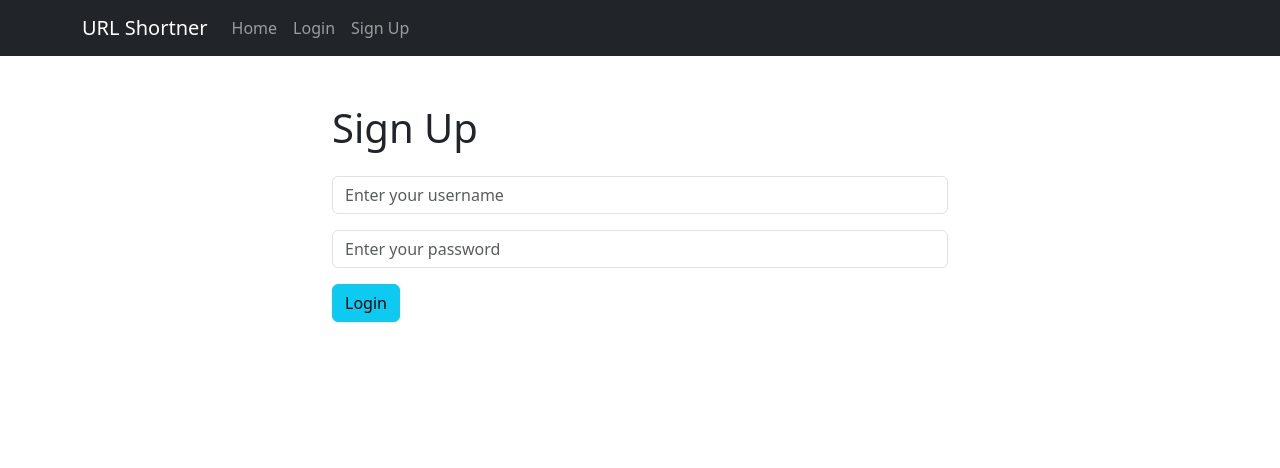
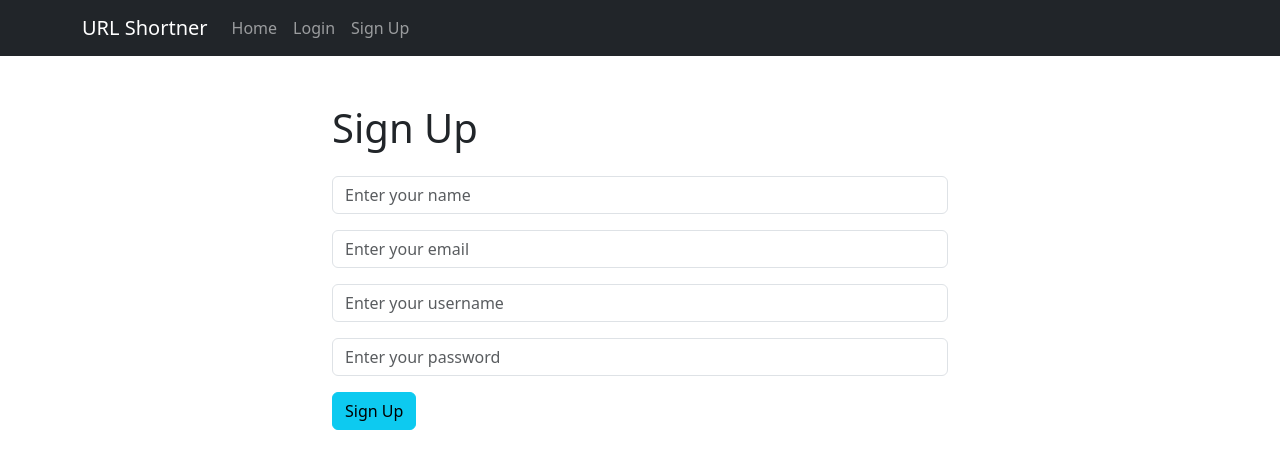
Before and after one commit to arpit456jain/URL_shortener, a React (Create React App) app: page /signup in a window 1280 px wide. Shown: the top 468 px of the page. Built offline with nearby package versions, Linux system fonts and the light colour scheme.

Commit message:
sign up feature added

```diff
--- a/src/components/Home.js
+++ b/src/components/Home.js
@@ -8,13 +8,13 @@ import Header from "./Header";
 function Home() {
   const [name, setName] = useState("");
   const [link, setLink] = useState("");
-  const [shortlink, setshortlink] = useState("");
-  const [username, SetUserName] = useState("");
+  const [shortlink, setShortlink] = useState("");
   const [user, setUser] = useState(false);
-  const [linkGenrated , setLinkGenrated] = useState(false);
+  const [linkGenerated, setLinkGenerated] = useState(false);
+
 
   useEffect(() => {
-    // Update the document title using the browser API
+
     const queryParameters = new URLSearchParams(window.location.search);
     const userparam = queryParameters.get("username");
     console.log(userparam);
@@ -30,31 +30,23 @@ function Home() {
       axios.post(url, JSON.stringify(payload))
         .then(response => {
           console.log(response.data);
-          if(response.data.length === 0) {
-            console.log("username not found");
+          if (response.data.length === 0) {
+            toast.error("Username Doesn't Exist Please create an account!");
             setUser(false);
-          }
-          else
-          {
+            return
+          } else {
             setUser(true);
-            SetUserName("Arpit")
+            setName(response.data[0].name);
           }
         })
         .catch(error => {
           console.error(error);
         });
+    }
+
+  }, []);
 
 
-    }
-
-
-  }, [username]);
-
-
-
-  function handleNameChange(event) {
-    setName(event.target.value);
-  }
   function handleLinkChange(event) {
     setLink(event.target.value);
   }
@@ -74,14 +66,14 @@ function Home() {
     axios
       .post(url, JSON.stringify(payload))
       .then((response) => {
-        console.log(response); // Make sure response.data is already a JSON object
-        setshortlink(response.data);
-        setLinkGenrated(true)
-        toast.success("Short link generating successfully!!");
+        console.log(response);
+        setShortlink(response.data);
+        setLinkGenerated(true);
+        toast.success("Short link generated successfully!!");
       })
       .catch((error) => {
-        toast.error("Some error occurs please try again!!");
-        setLinkGenrated(false);
+        toast.error("Some error occurred, please try again!!");
+        setLinkGenerated(false);
         console.error(error);
       });
 
@@ -92,23 +84,16 @@ function Home() {
   return (
     <>
       <ToastContainer />
-      <Header loginstatus={user}/>
+      <Header loginstatus={user} />
       <Container className="mt-5">
         <Form>
           {user ? (
-            <h1> Welcome {username} Enter the Link you want to shorten</h1>
+            <h1> Welcome {name} Enter the Link you want to shorten</h1>
           ) : (
             <h1>Please Login First!!</h1>
           )}
 
-          <Form.Group className="mb-3" controlId="exampleForm.ControlInput1">
-            <Form.Control
-              type="text"
-              placeholder="Enter your name"
-              value={name}
-              onChange={handleNameChange}
-            />
-          </Form.Group>
+
           <Form.Group className="mb-3" controlId="exampleForm.ControlInput1">
             <Form.Control
               type="text"
@@ -117,16 +102,25 @@ function Home() {
               onChange={handleLinkChange}
             />
           </Form.Group>
-          <Button variant="info" onClick={handleSubmit} disabled={!user}>
+          <Button
+            variant="info"
+            onClick={handleSubmit}
+            disabled={!user}
+          >
             Get Short Link
           </Button>
         </Form>
       </Container>
       <Container className="mt-5">
         <div>
-          {linkGenrated? <h2>
-            your short link is <a href={shortlink}>{shortlink}</a>{" "}
-          </h2> : "" }
+          {linkGenerated ? (
+            <h2>
+              Your short link is{" "}
+              <a href={shortlink}>{shortlink}</a>{" "}
+            </h2>
+          ) : (
+            ""
+          )}
         </div>
       </Container>
     </>
--- a/src/components/SignUp.js
+++ b/src/components/SignUp.js
@@ -9,11 +9,23 @@ import Header from "./Header";
 function SignUp() {
   const [username, setUsername] = useState("");
   const [password, setPassword] = useState("");
+  const [name, setName] = useState("");
+  const [email, setEmail] = useState("");
   const navigate = useNavigate(); // React Router's useNavigate hook
+
+
+  function handleNameChange(event) {
+    setName(event.target.value);
+  }
+
+  function handleUserEmailChange(event) {
+    setEmail(event.target.value);
+  }
 
   function handleUserNameChange(event) {
     setUsername(event.target.value);
   }
+
 
   function handlePasswordChange(event) {
     setPassword(event.target.value);
@@ -24,23 +36,19 @@ function SignUp() {
     const url = `https://8tdgrcf0cc.execute-api.ap-south-1.amazonaws.com/default/z-alpha_api`;
 
     const payload = {
-      "queryload": `SELECT EXISTS(SELECT 1 FROM url_shortener.user WHERE username='${username}' AND password='${password}') AS is_valid;`
+      "queryload": `INSERT INTO url_shortener.user (username, password, name, email) VALUES ('${username}', '${password}', '${name}', '${email}');`
     };
 
     axios.post(url, JSON.stringify(payload))
       .then(response => {
-        if (response.data[0].is_valid === true) {
-          toast.success("Logged in successfully!");
+        console.log(response);
+
+          toast.success("Signed Up in successfully!");
 
           // Delay the redirect by 2 seconds
           setTimeout(() => {
-            navigate(`/?username=${username}`); // Redirect to the desired path
-          }, 3000);
-        } else {
-            setUsername("");
-            setPassword("");
-          toast.error("Wrong Username or Password");
-        }
+            navigate(`/login`); // Redirect to the desired path
+          }, 2000);
       })
       .catch(error => {
         console.error(error);
@@ -54,13 +62,19 @@ function SignUp() {
       <Container className="mt-5 col-lg-6">
         <h1 className="mb-4">Sign Up </h1>
         <Form>
+        <Form.Group className="mb-3" controlId="exampleForm.ControlInput1">
+            <Form.Control type="text" placeholder="Enter your name" value={name} onChange={handleNameChange} />
+          </Form.Group>
+          <Form.Group className="mb-3" controlId="exampleForm.ControlInput1">
+            <Form.Control type="email" placeholder="Enter your email" value={email} onChange={handleUserEmailChange} />
+          </Form.Group>
           <Form.Group className="mb-3" controlId="exampleForm.ControlInput1">
             <Form.Control type="text" placeholder="Enter your username" value={username} onChange={handleUserNameChange} />
           </Form.Group>
           <Form.Group className="mb-3" controlId="exampleForm.ControlInput1">
             <Form.Control type="password" placeholder="Enter your password" value={password} onChange={handlePasswordChange} />
           </Form.Group>
-          <Button variant="info" onClick={handleSubmit}>Login</Button>
+          <Button variant="info" onClick={handleSubmit}>Sign Up</Button>
         </Form>
       </Container>
     </>
```
